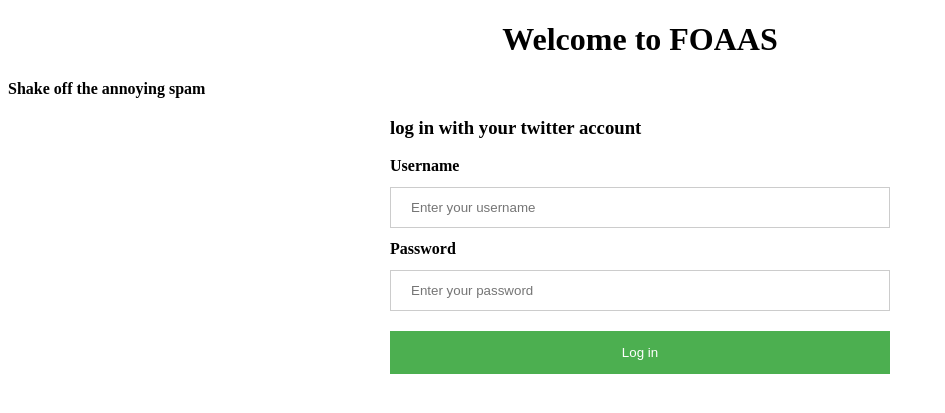
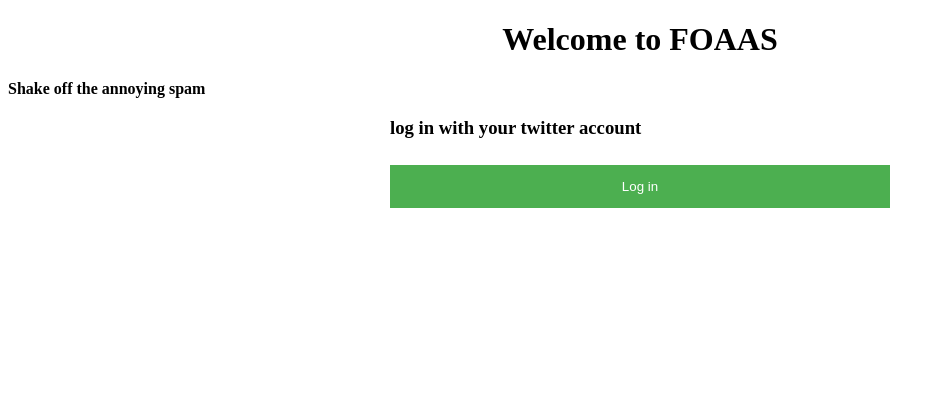
Before and after one commit to mikines/FOAAS, a Django app: page // in a window 1280 px wide. Shown: the top 413 px of the page, without its empty margins (0-945 px from the left). Run offline with Django 3.2, Linux system fonts and the light colour scheme; parts of the project's set-up code (start-up, migrations or seed data) failed here and were passed over; some libraries are stand-ins or nearby versions.

Commit message:
Update login.html

```diff
--- a/FOASS/fuckoff/templates/login.html
+++ b/FOASS/fuckoff/templates/login.html
@@ -15,11 +15,11 @@
 {{ message }}
 <h3>log in with your twitter account</h3>
 
-	<label><b>Username</b></label>
+	<!--<label><b>Username</b></label>
 	<input id=username type=text placeholder="Enter your username">
 	<label><b>Password</b></label>
 	<input id=password type=password placeholder="Enter your password">
-
+-->
 	<form method=post>{% csrf_token %}<button type="submit">Log in</button></form>
 </div>
 
```
